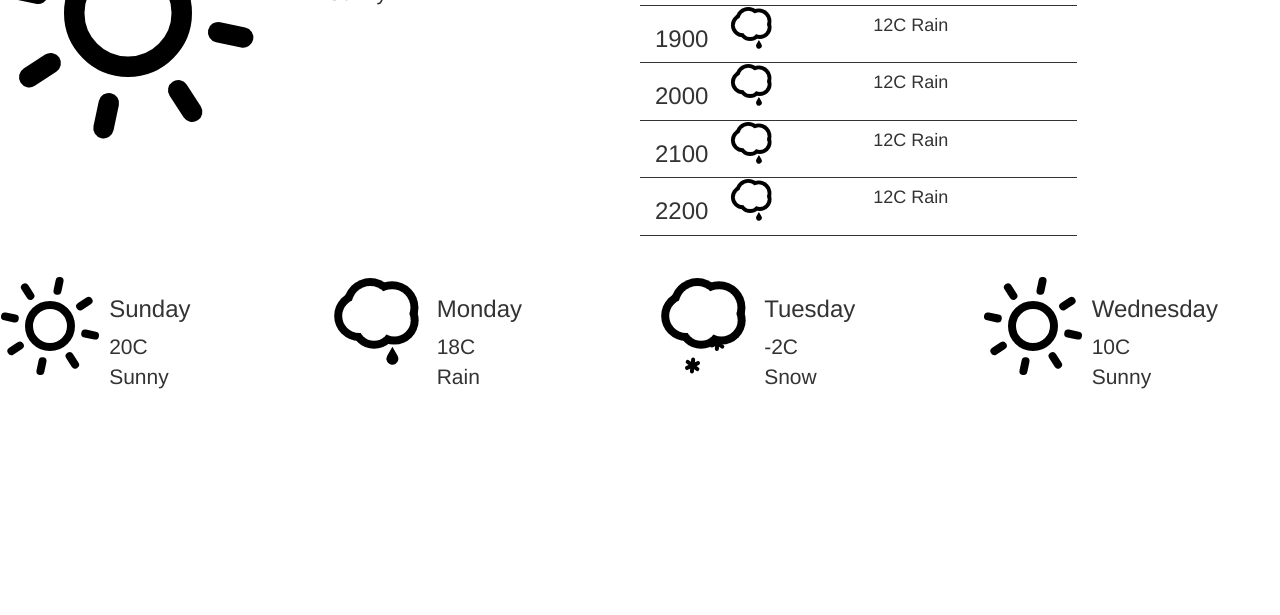
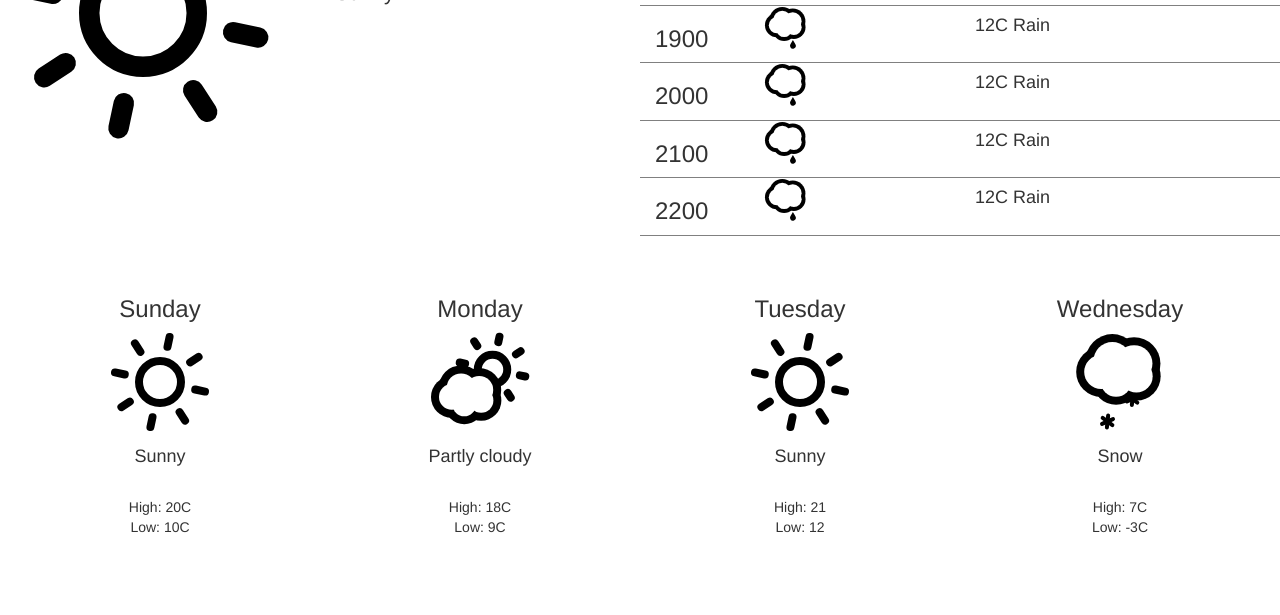
Before and after one commit to njhowell/weather-dashboard, a plain HTML site: page index.html in a window 1280 px wide. Shown: the part 185-800 px from the top of the page. Drawn offline with nearby package versions, Linux system fonts and the light colour scheme.

Commit message:
Adjust layout

```diff
--- a/index.html
+++ b/index.html
@@ -13,13 +13,19 @@
 <script src="https://maxcdn.bootstrapcdn.com/bootstrap/3.3.6/js/bootstrap.min.js" integrity="sha384-0mSbJDEHialfmuBBQP6A4Qrprq5OVfW37PRR3j5ELqxss1yVqOtnepnHVP9aJ7xS" crossorigin="anonymous"></script>
   <style>
   .hour {
-    border-top: 1px solid;
-    border-bottom: 1px solid;
+    border-top: 1px solid gray;
+    border-bottom: 1px solid gray;
    }
 
    .hour + .hour {
      border-top:0 ;
    }
+
+   .week {
+     text-align: center;
+   }
+
+
   </style>
   </head>
 
@@ -27,7 +33,7 @@
 
       <center><h1>Weather</h1></center>
 
-
+<div class="container-fluid">
       <div class="row">
        <div class="col-md-6">
 
@@ -44,7 +50,7 @@
             </div>
           </div>
        </div>
-       <div class="col-md-4">
+       <div class="col-md-6">
          <div class="row">
            <h2>Today</h2>
          </div>
@@ -108,95 +114,60 @@
        </div>
      </div>
 <br /><br />
-     <div class="row">
+     <div class="row week">
        <div class="col-md-3">
          <div class="row">
-           <div class="col-md-4">
+           <h3>Sunday</h3>
+         </div>
+         <div class="row">
            <canvas name="clear-day" width="100%" height="100%"></canvas>
          </div>
-           <div class="col-md-8">
-             <h3>Sunday</h3>
-             <p style="font-size: 1.5em">
-               20C<br />
-               Sunny<br />
-             </p>
-           </div>
-        </div>
+         <div class="row"><h4>Sunny</h4></div>
+         <div class="row">&nbsp;</div>
+         <div class="row">High: 20C</div>
+         <div class="row">Low: 10C</div>
        </div>
        <div class="col-md-3">
          <div class="row">
-           <div class="col-md-4">
-             <canvas name="rain" width="100%" height="100%"></canvas>
+           <h3>Monday</h3>
          </div>
-           <div class="col-md-8">
-             <h3>Monday</h3>
-             <p style="font-size: 1.5em">
-               18C<br />
-               Rain<br />
-             </p>
+         <div class="row">
+           <canvas name="partly-cloudy-day" width="100%" height="100%"></canvas>
          </div>
-        </div>
+         <div class="row"><h4>Partly cloudy</h4></div>
+         <div class="row">&nbsp;</div>
+         <div class="row">High: 18C</div>
+         <div class="row">Low: 9C</div>
        </div>
        <div class="col-md-3">
          <div class="row">
-           <div class="col-md-4">
-             <canvas name="snow" width="100%" height="100%"></canvas>
+           <h3>Tuesday</h3>
          </div>
-           <div class="col-md-8">
-             <h3>Tuesday</h3>
-             <p style="font-size: 1.5em">
-               -2C<br />
-               Snow<br />
-             </p>
+         <div class="row">
+           <canvas name="clear-day" width="100%" height="100%"></canvas>
          </div>
-        </div>
+         <div class="row"><h4>Sunny</h4></div>
+         <div class="row">&nbsp;</div>
+         <div class="row">High: 21</div>
+         <div class="row">Low: 12</div>
        </div>
        <div class="col-md-3">
          <div class="row">
-           <div class="col-md-4">
-             <canvas  name="clear-day" width="100%" height="100%"></canvas>
+           <h3>Wednesday</h3>
          </div>
-           <div class="col-md-8">
-             <h3>Wednesday</h3>
-             <p style="font-size: 1.5em">
-               10C<br />
-               Sunny<br />
-             </p>
+         <div class="row">
+           <canvas name="snow" width="100%" height="100%"></canvas>
          </div>
+         <div class="row"><h4>Snow</h4></div>
+         <div class="row">&nbsp;</div>
+         <div class="row">High: 7C</div>
+         <div class="row">Low: -3C</div>
        </div>
+
      </div>
 </div>
     <script src="skycons.js"></script>
+    <script src="insert-skycons.js"></script>
 
-    <script>
-      var icons = new Skycons()
-
-          var x = document.getElementsByName("clear-day");
-          var i;
-          for (i = 0; i < x.length; i++) {
-              icons.add(x[i], Skycons.CLEAR_DAY)
-          }
-
-          var x = document.getElementsByName("partly-cloudy-day");
-          var i;
-          for (i = 0; i < x.length; i++) {
-              icons.add(x[i], Skycons.PARTLY_CLOUDY_DAY)
-          }
-
-          var x = document.getElementsByName("rain");
-          var i;
-          for (i = 0; i < x.length; i++) {
-              icons.add(x[i], Skycons.RAIN)
-          }
-
-          var x = document.getElementsByName("snow");
-          var i;
-          for (i = 0; i < x.length; i++) {
-              icons.add(x[i], Skycons.SNOW)
-          }
-
-
-      icons.play();
-    </script>
   </body>
 </html>
--- /dev/null
+++ b/insert-skycons.js
@@ -0,0 +1,28 @@
+var icons = new Skycons()
+
+var x = document.getElementsByName("clear-day");
+var i;
+for (i = 0; i < x.length; i++) {
+    icons.add(x[i], Skycons.CLEAR_DAY)
+}
+
+var x = document.getElementsByName("partly-cloudy-day");
+var i;
+for (i = 0; i < x.length; i++) {
+    icons.add(x[i], Skycons.PARTLY_CLOUDY_DAY)
+}
+
+var x = document.getElementsByName("rain");
+var i;
+for (i = 0; i < x.length; i++) {
+    icons.add(x[i], Skycons.RAIN)
+}
+
+var x = document.getElementsByName("snow");
+var i;
+for (i = 0; i < x.length; i++) {
+    icons.add(x[i], Skycons.SNOW)
+}
+
+
+icons.play();
```
Lines whose indentation alone changed are shown as unchanged.
